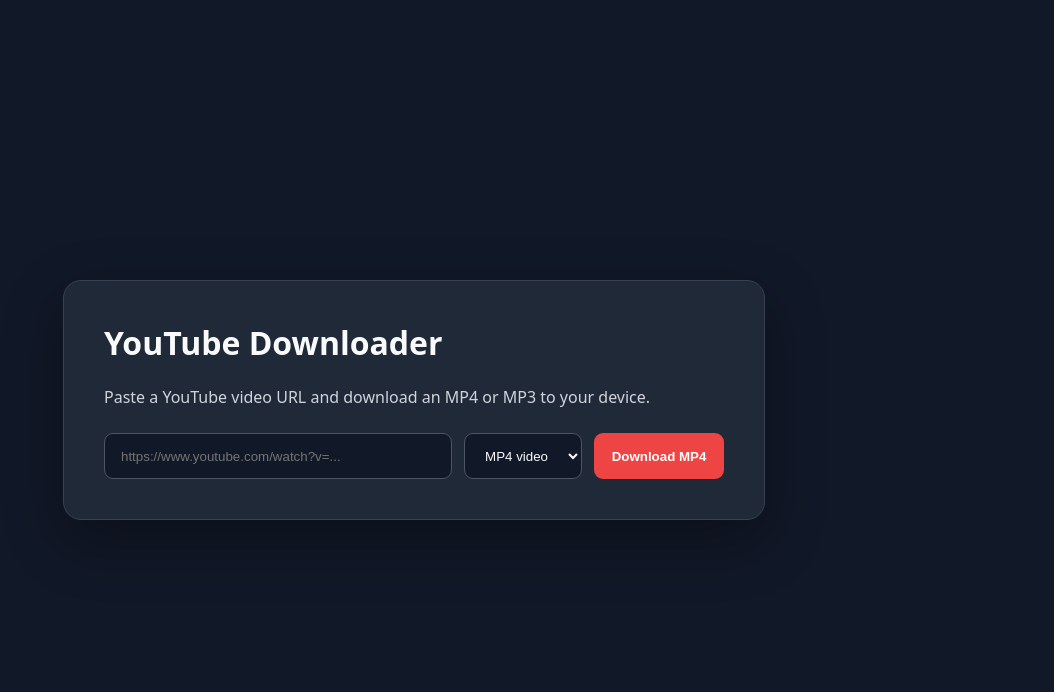
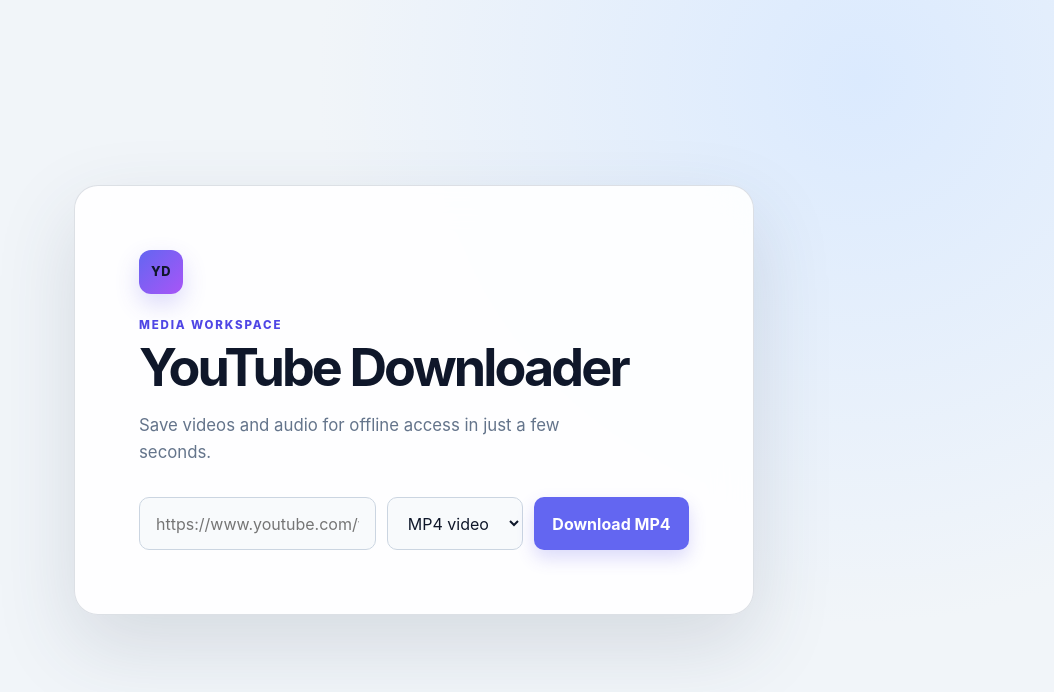
Before and after one commit to ButterMyLoaf23/Youtube-Downloader, a website: page public/index.html in a window 1280 px wide. Shown: the whole page, without its empty margins (226-1280 px from the left). Drawn offline with Linux system fonts and the light colour scheme.

Commit message:
fixed the styling

```diff
--- a/public/css/style.css
+++ b/public/css/style.css
@@ -1,127 +1,43 @@
 :root {
-  color-scheme: dark;
-  font-family: system-ui, sans-serif;
+  color-scheme: light dark;
+  font-family: Inter, ui-sans-serif, system-ui, -apple-system, BlinkMacSystemFont, "Segoe UI", sans-serif;
+  --page-bg: #0b1120;
+  --page-glow: #172554;
+  --card-bg: rgba(15, 23, 42, .88);
+  --card-border: rgba(148, 163, 184, .2);
+  --text: #f8fafc;
+  --muted: #a5b4fc;
+  --body-muted: #94a3b8;
+  --input-bg: #0f172a;
+  --input-border: #334155;
+  --accent: #6366f1;
+  --accent-strong: #4f46e5;
+  --accent-glow: rgba(99, 102, 241, .32);
+  --panel-bg: rgba(2, 6, 23, .45);
 }
 
-body {
-  margin: 0;
-  min-height: 100vh;
-  display: grid;
-  place-items: center;
-  background: #111827;
-  color: #f9fafb;
-}
-
-main {
-  width: min(92vw, 620px);
-  padding: 2.5rem;
-  border: 1px solid #374151;
-  border-radius: 18px;
-  background: #1f2937;
-  box-shadow: 0 20px 60px #0005;
-}
-
-h1 { margin-top: 0; }
-p { color: #d1d5db; line-height: 1.5; }
-
-form {
-  display: flex;
-  gap: .75rem;
-  margin-top: 1.5rem;
-}
-
-input, select {
-  flex: 1;
-  min-width: 0;
-  padding: .85rem 1rem;
-  border: 1px solid #4b5563;
-  border-radius: 9px;
-  background: #111827;
-  color: inherit;
-}
-
-select { flex: 0 0 auto; }
-
-button {
-  padding: .85rem 1.1rem;
-  border: 0;
-  border-radius: 9px;
-  background: #ef4444;
-  color: white;
-  font-weight: 700;
-  cursor: pointer;
-}
-
-button:hover { background: #dc2626; }
-button:disabled { cursor: wait; opacity: .7; }
-
-.progress-panel {
-  margin-top: 1.5rem;
-  padding: 1rem;
-  border: 1px solid #374151;
-  border-radius: 12px;
-  background: #111827;
-}
-
-.progress-heading {
-  display: flex;
-  align-items: center;
-  justify-content: space-between;
-  gap: 1rem;
-  color: #e5e7eb;
-  font-weight: 600;
-}
-
-.progress-track {
-  position: relative;
-  height: 8px;
-  margin: .85rem 0 .65rem;
-  overflow: hidden;
-  border-radius: 999px;
-  background: #374151;
-}
-
-.progress-bar {
-  position: absolute;
-  width: 42%;
-  height: 100%;
-  border-radius: inherit;
-  background: linear-gradient(90deg, #ef4444, #f97316, #facc15);
-  box-shadow: 0 0 16px #f97316aa;
-  animation: progress-slide 1.35s ease-in-out infinite;
-}
-
-.pulse-dot {
-  width: 9px;
-  height: 9px;
-  flex: 0 0 auto;
-  border-radius: 50%;
-  background: #f97316;
-  box-shadow: 0 0 0 0 #f9731666;
-  animation: pulse 1.5s infinite;
-}
-
+* { box-sizing: border-box; }
+body { margin: 0; min-height: 100vh; display: grid; place-items: center; padding: 1.5rem; background: radial-gradient(circle at 15% 15%, var(--page-glow), transparent 34rem), var(--page-bg); color: var(--text); }
+main { width: min(100%, 680px); padding: clamp(2rem, 6vw, 4rem); border: 1px solid var(--card-border); border-radius: 24px; background: var(--card-bg); box-shadow: 0 30px 80px rgba(2, 6, 23, .3); backdrop-filter: blur(18px); }
+.brand-mark { display: grid; width: 44px; height: 44px; place-items: center; margin-bottom: 1.5rem; border-radius: 12px; background: linear-gradient(135deg, var(--accent), #a855f7); box-shadow: 0 10px 24px var(--accent-glow); font-size: .8rem; font-weight: 800; letter-spacing: .04em; }
+.eyebrow { margin: 0 0 .65rem; color: var(--muted); font-size: .72rem; font-weight: 800; letter-spacing: .16em; }
+h1 { margin: 0; font-size: clamp(2rem, 6vw, 3.25rem); letter-spacing: -.055em; line-height: 1; }
+.intro { max-width: 480px; margin: 1.1rem 0 0; color: var(--body-muted); font-size: 1.05rem; line-height: 1.6; }
+form { display: grid; grid-template-columns: minmax(0, 1fr) auto auto; gap: .7rem; margin-top: 2rem; }
+input, select { min-width: 0; padding: .9rem 1rem; border: 1px solid var(--input-border); border-radius: 10px; outline: none; background: var(--input-bg); color: var(--text); font: inherit; transition: border-color .2s, box-shadow .2s; }
+input:focus, select:focus { border-color: var(--accent); box-shadow: 0 0 0 3px var(--accent-glow); }
+button { padding: .9rem 1.15rem; border: 0; border-radius: 10px; background: var(--accent); color: white; font: inherit; font-weight: 750; white-space: nowrap; cursor: pointer; box-shadow: 0 8px 18px var(--accent-glow); transition: background .2s, transform .2s, box-shadow .2s; }
+button:hover { background: var(--accent-strong); transform: translateY(-1px); }
+button:disabled { cursor: wait; opacity: .7; transform: none; }
+.progress-panel { margin-top: 1.5rem; padding: 1rem; border: 1px solid var(--card-border); border-radius: 12px; background: var(--panel-bg); }
+.progress-heading { display: flex; align-items: center; justify-content: space-between; gap: 1rem; color: var(--text); font-size: .92rem; font-weight: 650; }
+.progress-track { position: relative; height: 7px; margin: .85rem 0 .65rem; overflow: hidden; border-radius: 999px; background: var(--input-border); }
+.progress-bar { position: absolute; width: 42%; height: 100%; border-radius: inherit; background: linear-gradient(90deg, #6366f1, #a855f7, #22d3ee); box-shadow: 0 0 16px var(--accent-glow); animation: progress-slide 1.35s ease-in-out infinite; }
+.pulse-dot { width: 8px; height: 8px; flex: 0 0 auto; border-radius: 50%; background: #22d3ee; box-shadow: 0 0 0 0 rgba(34, 211, 238, .6); animation: pulse 1.5s infinite; }
 .progress-panel small { margin-top: 0; }
-
-@keyframes progress-slide {
-  0% { transform: translateX(-110%); }
-  50% { transform: translateX(135%); }
-  100% { transform: translateX(270%); }
-}
-
-@keyframes pulse {
-  70% { box-shadow: 0 0 0 8px transparent; }
-  100% { box-shadow: 0 0 0 0 transparent; }
-}
-
-@media (prefers-reduced-motion: reduce) {
-  .progress-bar, .pulse-dot { animation: none; }
-  .progress-bar { left: 29%; }
-}
-
-small { display: block; margin-top: 1.25rem; color: #9ca3af; }
-
-@media (max-width: 560px) {
-  form { flex-direction: column; }
-  select { width: 100%; }
-}
+@keyframes progress-slide { 0% { transform: translateX(-110%); } 50% { transform: translateX(135%); } 100% { transform: translateX(270%); } }
+@keyframes pulse { 70% { box-shadow: 0 0 0 8px transparent; } 100% { box-shadow: 0 0 0 0 transparent; } }
+@media (prefers-color-scheme: light) { :root { --page-bg: #f1f5f9; --page-glow: #dbeafe; --card-bg: rgba(255, 255, 255, .9); --card-border: rgba(100, 116, 139, .22); --text: #0f172a; --muted: #4f46e5; --body-muted: #64748b; --input-bg: #f8fafc; --input-border: #cbd5e1; --accent-glow: rgba(79, 70, 229, .2); --panel-bg: rgba(241, 245, 249, .8); } body { background: radial-gradient(circle at 85% 10%, var(--page-glow), transparent 34rem), var(--page-bg); } main { box-shadow: 0 30px 80px rgba(51, 65, 85, .15); } }
+@media (max-width: 680px) { form { grid-template-columns: 1fr 1fr; } input { grid-column: 1 / -1; } }
+@media (max-width: 420px) { form { grid-template-columns: 1fr; } input { grid-column: auto; } select, button { width: 100%; } }
+@media (prefers-reduced-motion: reduce) { *, *::before, *::after { scroll-behavior: auto !important; animation-duration: .01ms !important; transition-duration: .01ms !important; } }
--- a/public/index.html
+++ b/public/index.html
@@ -4,12 +4,14 @@
     <meta charset="utf-8">
     <meta name="viewport" content="width=device-width, initial-scale=1">
     <title>YouTube Downloader</title>
-    <link rel="stylesheet" href="/public/css/style.css">
+    <link rel="stylesheet" href="/css/style.css">
   </head>
   <body>
     <main>
+      <div class="brand-mark" aria-hidden="true">YD</div>
+      <p class="eyebrow">MEDIA WORKSPACE</p>
       <h1>YouTube Downloader</h1>
-      <p>Paste a YouTube video URL and download an MP4 or MP3 to your device.</p>
+      <p class="intro">Save videos and audio for offline access in just a few seconds.</p>
       <form id="download-form" action="/download" method="post">
         <input id="url" name="url" type="url" placeholder="https://www.youtube.com/watch?v=..." required maxlength="2048" autocomplete="off">
         <select id="format" name="format" aria-label="Download format">
```
